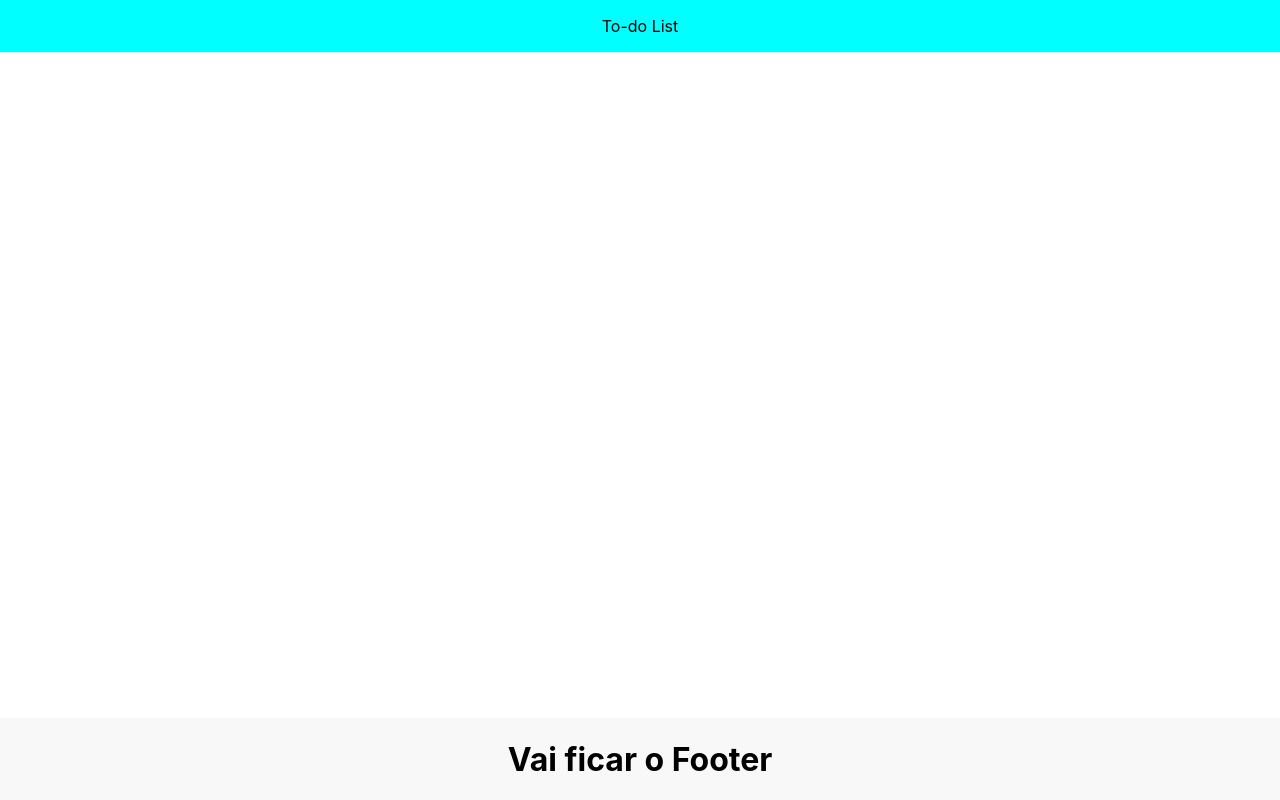
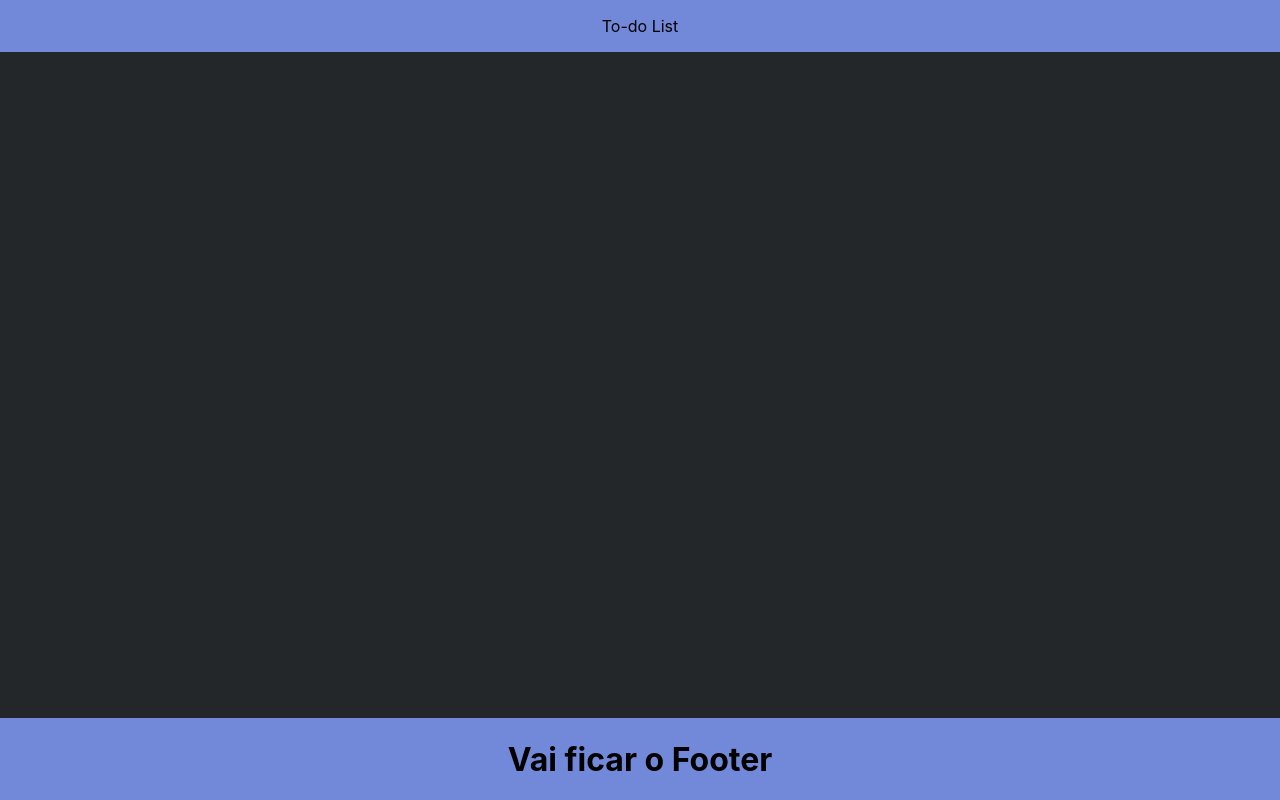
Before and after one commit to Leonardo-ST/desafio-v, a React (Create React App) app: page /about in a window 1280 px wide. Built offline with nearby package versions, Linux system fonts and the light colour scheme.

Commit message:
coloquei uma cor no footer e na nav, apaguei o about que tava usnado para teste

```diff
--- a/public/index.html
+++ b/public/index.html
@@ -24,7 +24,7 @@
       work correctly both with client-side routing and a non-root public URL.
       Learn how to configure a non-root public URL by running `npm run build`.
     -->
-    <title>React App</title>
+    <title>To-do List</title>
   </head>
   <body>
     <noscript>You need to enable JavaScript to run this app.</noscript>
--- a/src/components/pages/Home.js
+++ b/src/components/pages/Home.js
@@ -1,16 +1,15 @@
-import '../../css/Home.css'
+import '../../css/Home.css';
 
-function Home () {
+function Home() {
     return(
- <body>
-        <div className='centro'>
-        <p>Agora pensar no texto</p>
+        <div className='body_da_pagina'>
+            <div className='centro'>
+                <p>Agora pensar no texto</p>
+            </div>
         </div>
-
-
- </body>
-    )
+    );
 }
 
-export default Home
+export default Home;
+
 //Arquivo principal da todo-list
--- a/src/css/App.css
+++ b/src/css/App.css
@@ -5,6 +5,7 @@
 
 .App {
   text-align: center;
+  background-color: #23272A;
 }
 
 .App-logo {
@@ -19,7 +20,6 @@
 }
 
 .App-header {
-
   min-height: 100vh;
   display: flex;
   flex-direction: column;
--- a/src/css/Footer.css
+++ b/src/css/Footer.css
@@ -2,6 +2,6 @@
     position: fixed;
     bottom: 0;
     width: 100%;
-    background-color: #f8f8f8; /* Cor de fundo (opcional) */
+    background-color: #7289DA; /* Cor de fundo (opcional) */
     /* Outros estilos do footer */
   }
--- a/src/css/Home.css
+++ b/src/css/Home.css
@@ -1,3 +1,6 @@
+.body_da_pagina{
+  color: white;
+}
 .centro {
     position: absolute;
     top: 50%;
--- a/src/css/Navbar.css
+++ b/src/css/Navbar.css
@@ -4,5 +4,5 @@ top: 0;
 left: 0;
 right: 0;
 z-index: 100;
-background-color: aqua;
+background-color: #7289DA;
 }
--- a/src/css/index.css
+++ b/src/css/index.css
@@ -5,9 +5,7 @@ body {
     sans-serif;
   -webkit-font-smoothing: antialiased;
   -moz-osx-font-smoothing: grayscale;
-  /**
-  background-color: aquamarine;
-  **/
+ background-color: #23272A !important;
 }
 
 code {
```
Also changed, not shown: src/App.js (+1 -9 lines), src/components/pages/About.js (deleted, +0 -9 lines).
